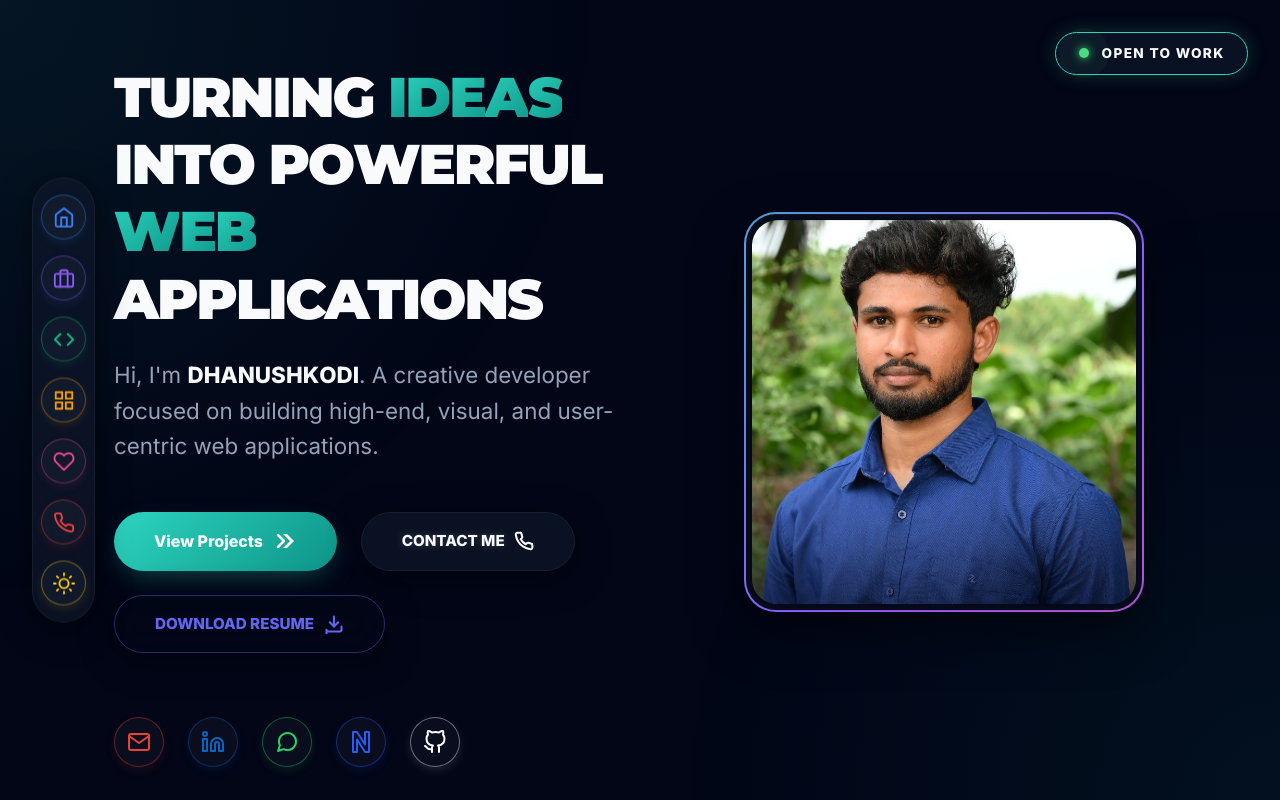
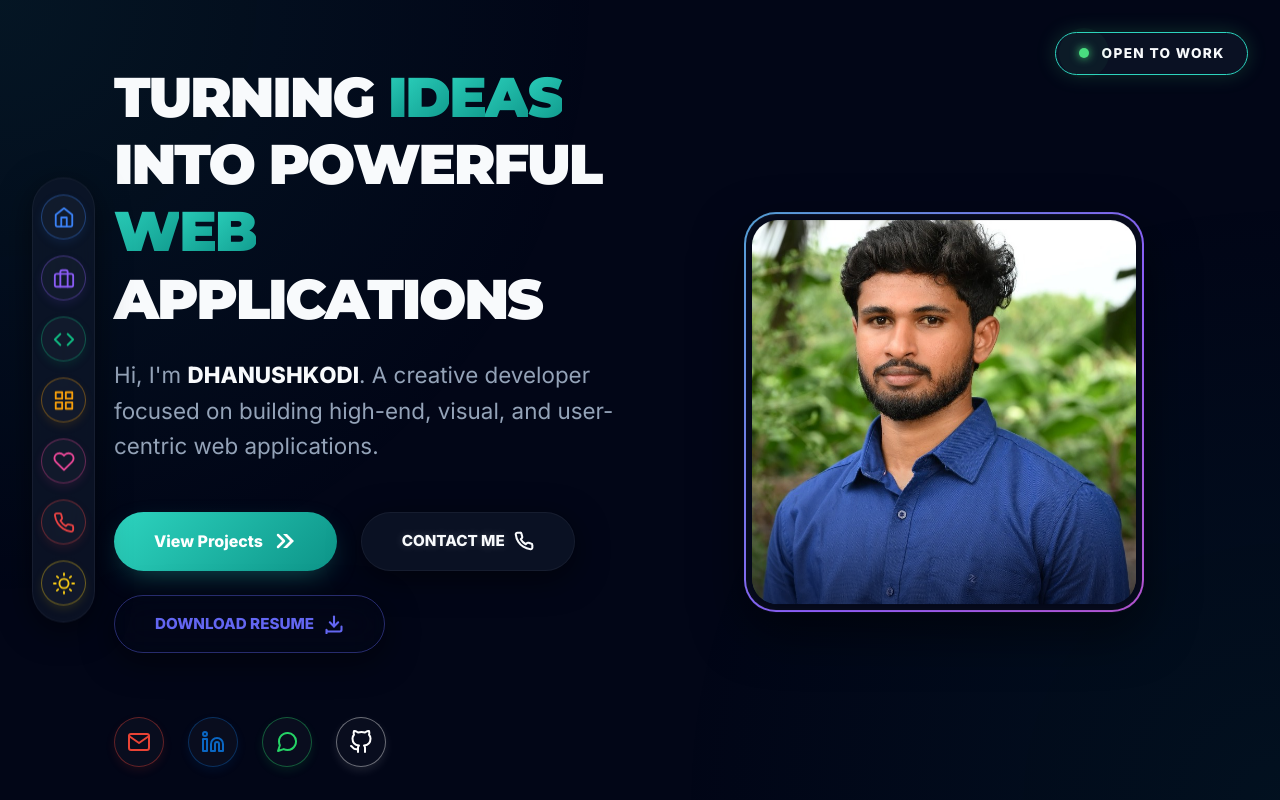
Before and after one commit to Dhanushkodi143/Dhanush_portfolio, a React (Vite) app: page / in a window 1280 px wide. Shown: the top 800 px of the page. Built offline with nearby package versions, Linux system fonts and the light colour scheme; a web font is replaced by a local one.

Commit message:
Remove Naukri social link

```diff
--- a/src/components/Hero.tsx
+++ b/src/components/Hero.tsx
@@ -222,12 +222,6 @@ const Hero = ({ theme }: { theme?: string }) => {
                                 icon: <svg width="24" height="24" viewBox="0 0 24 24" fill="none" stroke="currentColor" strokeWidth="2" strokeLinecap="round" strokeLinejoin="round"><path d="M21 11.5a8.38 8.38 0 0 1-.9 3.8 8.5 8.5 0 0 1-7.6 4.7 8.38 8.38 0 0 1-3.8-.9L3 21l1.9-5.7a8.38 8.38 0 0 1-.9-3.8 8.5 8.5 0 0 1 4.7-7.6 8.38 8.38 0 0 1 3.8-.9h.5a8.48 8.48 0 0 1 8 8v.5z"></path></svg>
                             },
                             {
-                                name: 'Naukri',
-                                url: 'https://www.naukri.com/mnjuser/homepage',
-                                color: '#265DF5', // Naukri Blue
-                                icon: <svg width="24" height="24" viewBox="0 0 24 24" fill="none" stroke="currentColor" strokeWidth="2" strokeLinecap="round" strokeLinejoin="round"><path d="M4 22V2h4l8 12.5V2h4v20h-4L8 9.5V22H4z"></path></svg>
-                            },
-                            {
                                 name: 'GitHub',
                                 url: 'https://github.com/Dhanushkodi143',
                                 color: theme === 'light' ? '#0f172a' : '#ffffff', // Slate-900 in light, White in dark
```
